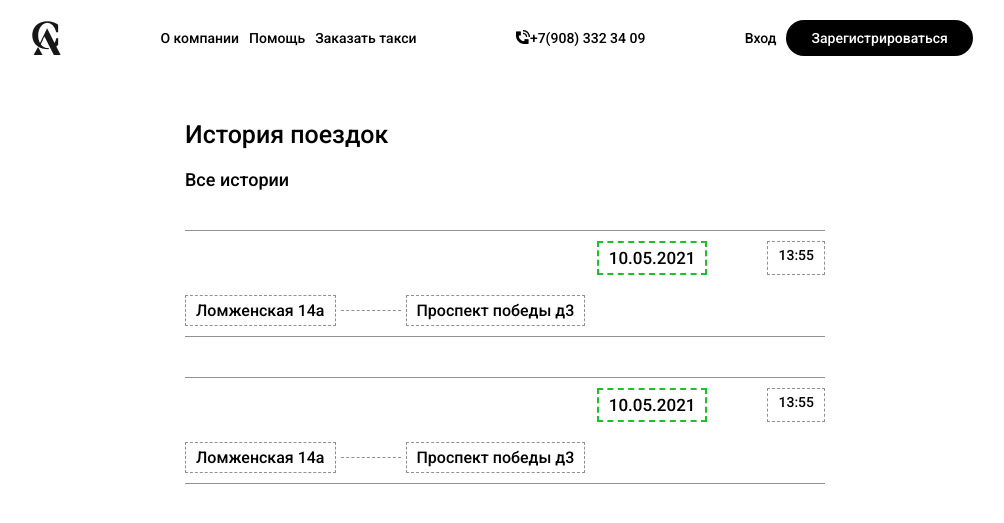
After one commit to Murlack/Diplom, a PHP site: the page made by варианты диплома/2/history.html in a window 1280 px wide. The commit adds this page. Shown: the top 523 px of the page, without its empty margins (135-1139 px from the left). Run offline with PHP 8.4, Linux system fonts and the light colour scheme.

Commit message:
10.05.2021

```diff
--- /dev/null
+++ b/варианты диплома/2/history.html
@@ -0,0 +1,88 @@
+<!DOCTYPE html>
+<html>
+    <head>
+        <title>
+            diplom
+        </title>
+        <link href="style/style.css" rel="stylesheet">
+        <link href="style/styleHeader.css" rel="stylesheet">
+        <link href="style/styleOrdertaxi.css" rel="stylesheet">
+        <link href="style/styleTarifs.css" rel="stylesheet">
+        <link href="style/styleAbout.css" rel="stylesheet">
+        <link href="style/styleVacansy.css" rel="stylesheet">
+        <link href="style/styleNews.css" rel="stylesheet">
+        <link href="style/styleMaps.css" rel="stylesheet">
+        <link href="style/styleFooter.css" rel="stylesheet">
+        <link href="style/styleLogin.css" rel="stylesheet">
+        <link href="style/styleChangePas.css" rel="stylesheet">
+        <link href="style/styleHistory.css" rel="stylesheet">
+
+        <link rel="preconnect" href="https://fonts.gstatic.com">
+        <link href="https://fonts.googleapis.com/css2?family=Roboto:wght@500&display=swap" rel="stylesheet">
+    </head>
+    <body>
+        <div class="main_dep">
+            <header class="header">
+                <a href="index.html" class="header_logatip">
+                </a>
+                <div class="header_links_1">
+                    <a href="#" class="header_links1_about">О компании</a>
+                    <a href="#" class="header_links1_help">Помощь</a>
+                    <a href="#" class="header_links1_taxi">Заказать такси</a>
+                </div>
+                <div class="header_phone_num">
+                    <div class="header_phone_num_icon"></div>
+                    <a href="tel:+79083323409" class="header_phone">+7(908) 332 34 09</a>
+                </div>
+                <div class="header_links_2">
+                    <a href="#" class="header_links_2_login">
+                        Вход
+                    </a>
+                    <a href="#" class="header_links_2_register">
+                        Зарегистрироваться
+                    </a>
+                </div>
+
+            </header>
+            <div class="history">
+                <div class="history_box1">
+                    <div class="history_box_box_h">
+                        <h1 class="history_box_box_h_h1">История поездок</h1>
+                    </div>
+                    <div class="history_box_box_h">
+                        <h1 class="history_box_box_h_h2">Все истории</h1>
+                    </div>
+
+                    <div class="coneiner_box_datetime">
+                        <hr class="history_box_hr">
+                        <div class="history_box_dt">
+                            <div class="history_box_data">10.05.2021</div>
+                            <div class="history_box_hr2_div"><hr class="history_box_hr2"></div>
+                            <div class="history_box_time">13:55</div>
+                        </div>
+                        <div class="history_box_map12">
+                            <div class="history_box_map12_A">Ломженская 14а</div>
+                            <div class="history_box_hr2_div"><hr class="history_box_hr3"></div>
+                            <div class="history_box_map12_B">Проспект победы д3</div>
+                        </div>
+                        <hr class="history_box_hr">
+                    </div>
+                    <div class="coneiner_box_datetime">
+                        <hr class="history_box_hr">
+                        <div class="history_box_dt">
+                            <div class="history_box_data">10.05.2021</div>
+                            <div class="history_box_hr2_div"><hr class="history_box_hr2"></div>
+                            <div class="history_box_time">13:55</div>
+                        </div>
+                        <div class="history_box_map12">
+                            <div class="history_box_map12_A">Ломженская 14а</div>
+                            <div class="history_box_hr2_div"><hr class="history_box_hr3"></div>
+                            <div class="history_box_map12_B">Проспект победы д3</div>
+                        </div>
+                        <hr class="history_box_hr">
+                    </div>
+                </div>
+            </div>
+        </div>
+    </body>
+</html>
--- a/варианты диплома/2/register_now.html
+++ b/варианты диплома/2/register_now.html
@@ -2,7 +2,7 @@
 <html>
     <head>
         <title>
-            deplom
+            diplom
         </title>
         <link href="style/style.css" rel="stylesheet">
         <link href="style/styleHeader.css" rel="stylesheet">
@@ -49,6 +49,7 @@
                     <div class="form_box_div_input"><input type="name" id="name" class="name" placeholder="Имя" name="name"></div>
                     <div class="form_box_div_input"><input type="password" id="password" class="password" placeholder="Пароль" name="password1"></div>
                     <div class="form_box_div_input"><input type="password" id="password" class="password" placeholder="Повтор пароля" name="password2"></div>
+                    <div class="form_box_div_input"><input type="phone" id="phone" class="password1" placeholder="+7(123) 123 12 12" name="phone"></div>
                     <div class="form_box_sogl"> <input type="radio" class="form_box_radio">Я принимаю условия Пользовательского соглашения и даю своё согласие на обработку моей персональной информации</div>
                     <div class="form_box_div_input"><input type="submit" id="submit" class="submit" value="Войти" name="submit"></div>
 
--- /dev/null
+++ b/варианты диплома/2/style/styleHistory.css
@@ -0,0 +1,88 @@
+.history{
+    width: 100%;
+    margin: 100px 0 0 0;
+    display: flex;
+    justify-content: center;
+}
+.history_box1{
+    /* border:1px solid black; */
+    width: 50%;
+}
+.history_box_box_h{
+    display: flex;
+    justify-content: start;
+    width: 100%;
+}
+.history_box_box_h_h1{
+    font-size: 25px;
+    font-weight: lighter;
+}
+.history_box_box_h{
+    display: flex;
+    justify-content: start;
+    width: 100%;
+    margin: 20px 0;
+}
+.history_box_box_h_h2{
+
+    font-size: 18px;
+    font-weight: lighter;
+}
+.coneiner_box_datetime{
+    width: 100%;
+    margin: 40px 0;
+}
+.history_box_hr{
+    border: none;
+    border-top:1px solid rgb(145, 145, 145);
+    margin:10px 0;
+}
+.history_box_dt{
+    display: flex;
+    justify-content: end;
+
+}
+.history_box_hr2_div{
+    display: flex;
+    align-items: center;
+}
+.history_box_hr2{
+    width: 60px;
+    border:none;
+    border-bottom:1px dashed rgb(255, 255, 255);
+}
+.history_box_data{
+    font-size: 17px;
+    font-weight: lighter;
+    border: 2px dashed #18c421;
+    padding: 5px 10px;
+}
+.history_box_time{
+    font-size: 14px;
+    font-weight: lighter;
+    border: 1px dashed rgb(145, 145, 145);
+    padding: 5px 10px;
+}
+.history_box_map12{
+    display: flex;
+    align-items: center;
+    margin-top: 20px;
+}
+.history_box_hr3{
+    width: 60px;
+    border:none;
+    border-bottom:1px dashed rgb(145, 145, 145);
+    margin:0 5px;
+}
+.history_box_map12_A{
+    font-size: 16px;
+    font-weight: lighter;
+    border: 1px dashed rgb(145, 145, 145);
+    padding: 5px 10px;
+}
+.history_box_map12_B{
+    font-size: 16px;
+    font-weight: lighter;
+    border: 1px dashed rgb(145, 145, 145);
+    padding: 5px 10px;
+}
--- a/варианты диплома/2/style/styleLogin.css
+++ b/варианты диплома/2/style/styleLogin.css
@@ -34,7 +34,7 @@
     padding: 0 20px;
 }
 .password{
-    margin:20px 0;
+    margin:10px 0;
     width: 70%;
     height:40px;
     border-radius: 50px;
```
Also changed, not shown: варианты диплома/2/account.html (added, +127 -0 lines), варианты диплома/2/changePas.html (renamed from варианты диплома/2/login.html, +17 -12 lines), варианты диплома/2/index.html (+40 -7 lines), варианты диплома/2/personal_information.html (added, +113 -0 lines), варианты диплома/2/style/style.css (+66 -0 lines), варианты диплома/2/style/styleAccount.css (added, +54 -0 lines), варианты диплома/2/style/styleChangePas.css (added, +54 -0 lines), варианты диплома/2/style/stylePersInf.css (added, +41 -0 lines), варианты диплома/2/style/styleRegester.css (+11 -0 lines), варианты диплома/2/img/Ellipse 5.png (added).
